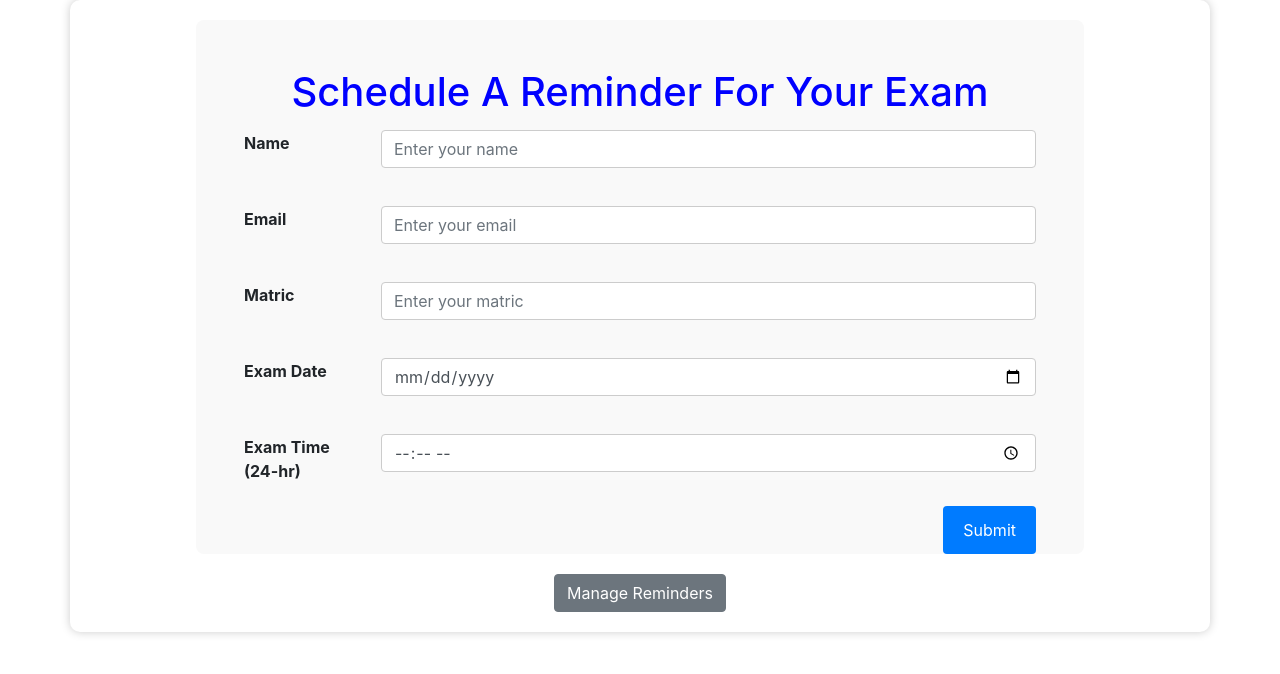
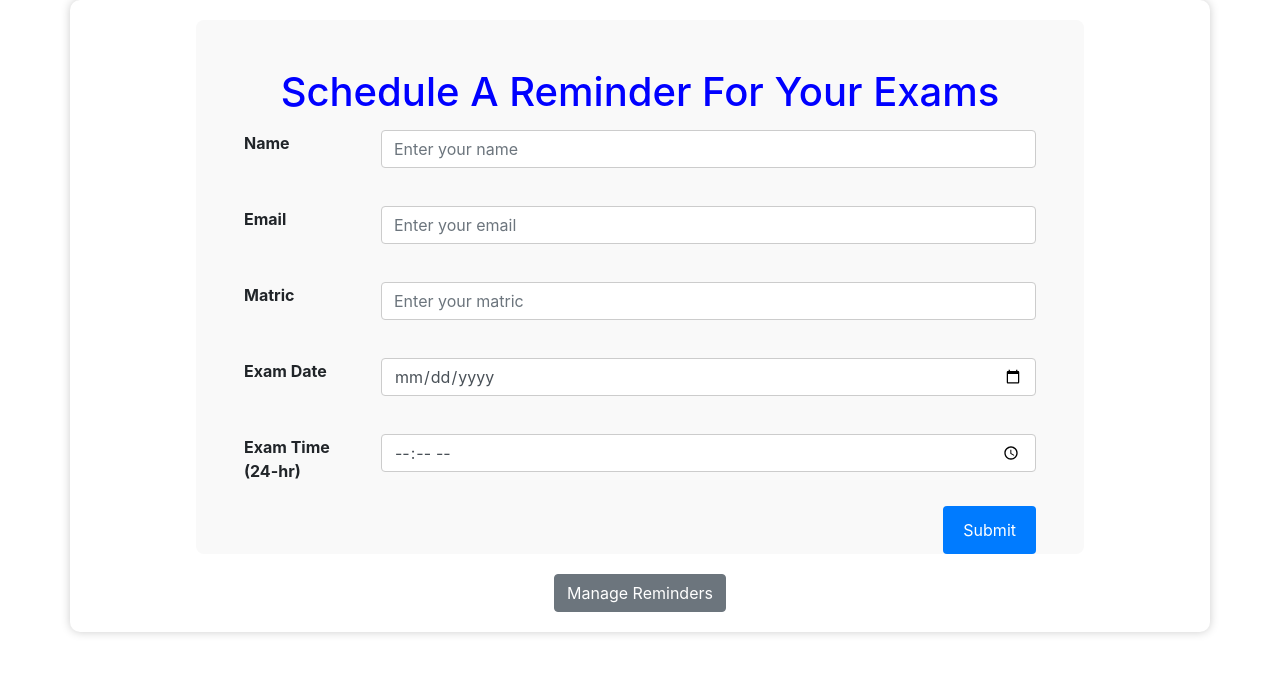
Before and after one commit to OlagunjuIsmail/exam-app-reminder, a website: page public/index.html in a window 1280 px wide. Drawn offline with nearby package versions, Linux system fonts and the light colour scheme.

Commit message:
updated index.html

```diff
--- a/public/index.html
+++ b/public/index.html
@@ -14,7 +14,7 @@
 <body>
     <div class="container">
         <form id="registration-form">
-            <h1 style="color: blue;">Schedule A Reminder For Your Exam</h1>
+            <h1 style="color: blue;">Schedule A Reminder For Your Exams</h1>
             <div class="form-group row">
                 <label for="name" class="col-sm-2 col-form-label">Name</label>
                 <div class="col-sm-10">
```
